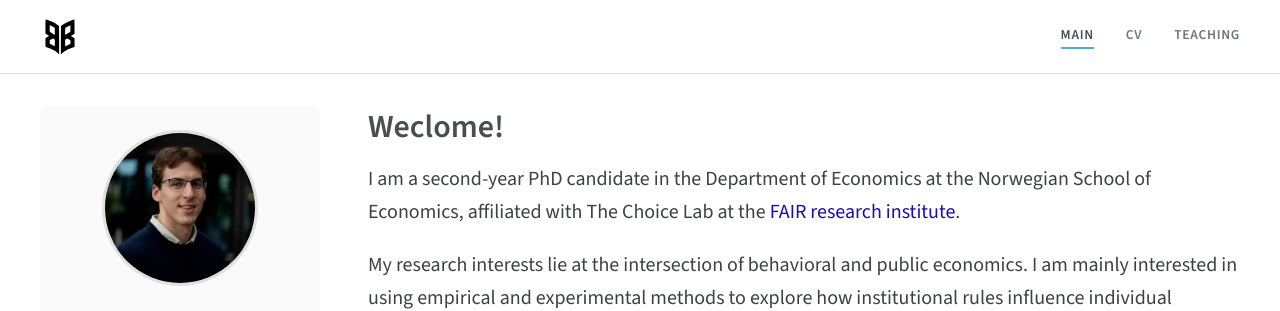
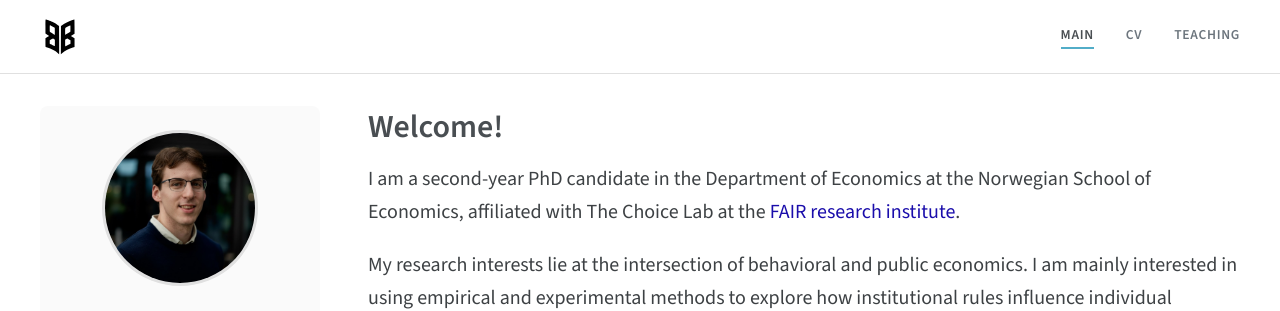
Before and after one commit to barnabas-bakucz/barnabas-bakucz.github.io, a Jekyll site: the page built from index.md, in a window 1280 px wide. Shown: the top 311 px of the page. Built offline with Jekyll 4.4.1, drawn with Linux system fonts in a browser that asks for light colours.

Commit message:
corrected welcome on homepage

```diff
--- a/index.md
+++ b/index.md
@@ -2,7 +2,7 @@
 layout: default
 title: Home
 ---
-# Weclome!
+# Welcome!
 
 I am a second-year PhD candidate in the Department of Economics at the Norwegian School of Economics, affiliated with The Choice Lab at the [FAIR research institute](https://www.nhh.no/en/research-centres/fair/).
 
```
